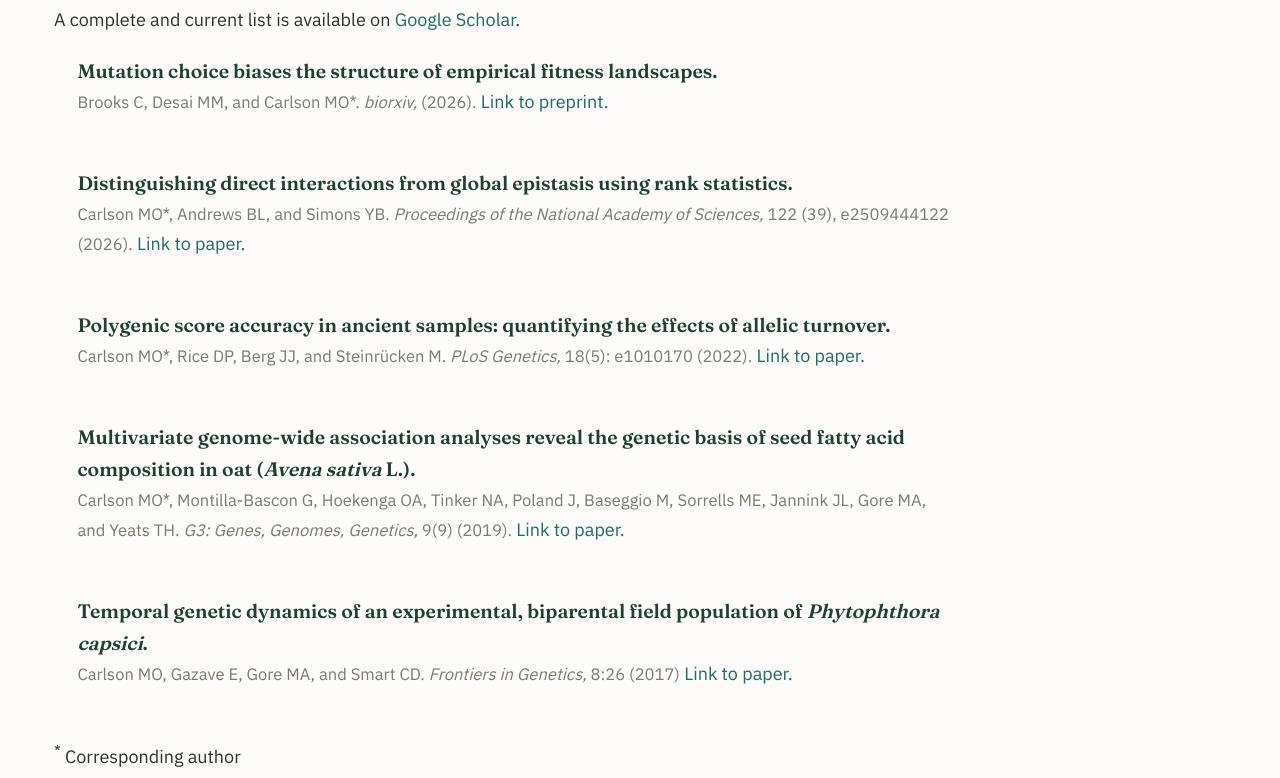
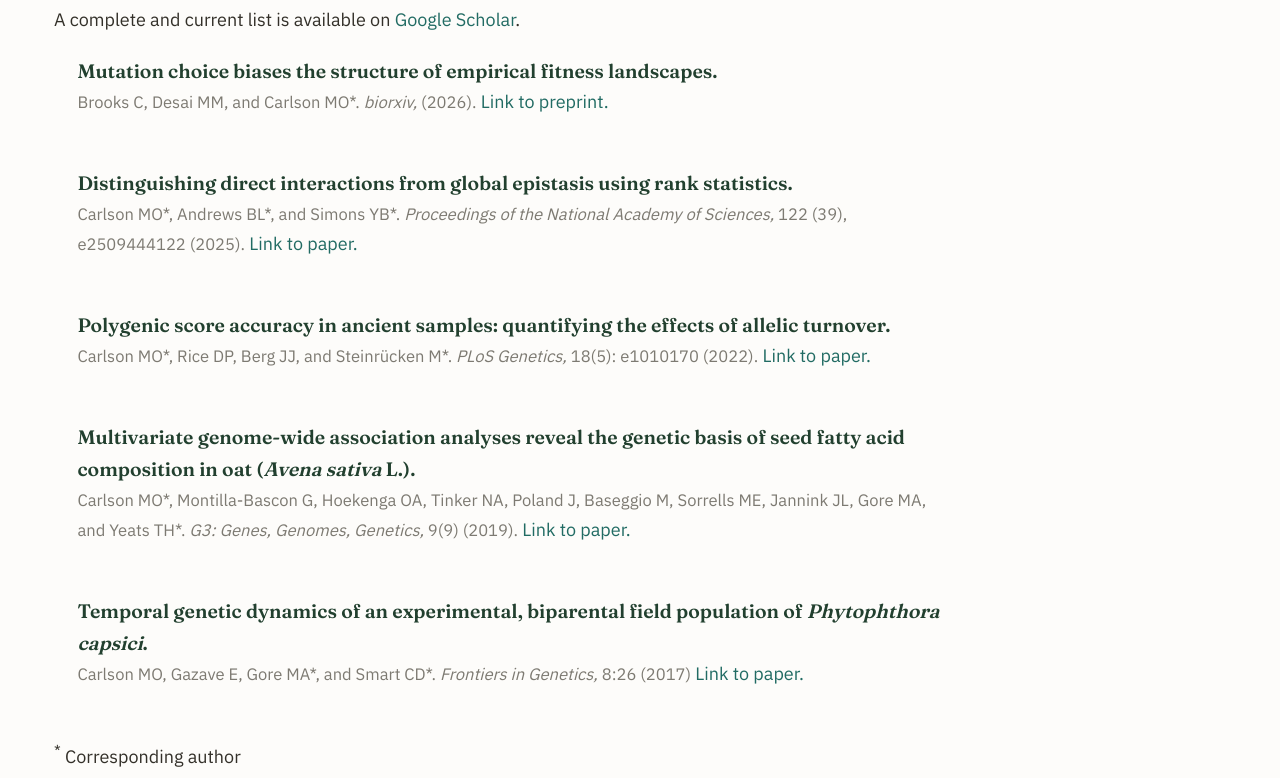
Before and after one commit to marync/carlsonlab, a plain HTML site: page publications.html in a window 1280 px wide. Shown: the part 174-952 px from the top of the page. Drawn offline with Linux system fonts and the light colour scheme.

Commit message:
update pubs

```diff
--- a/publications.html
+++ b/publications.html
@@ -45,15 +45,15 @@
        <li>
         <span class="pub-title">Distinguishing direct interactions from
           global epistasis using rank statistics.</span><br>
-        <span class="pub-meta">Carlson MO*, Andrews BL, and Simons YB.
+        <span class="pub-meta">Carlson MO*, Andrews BL*, and Simons YB*.
         <span class="pub-venue">Proceedings of the National Academy of Sciences,</span>
-        122 (39), e2509444122 (2026).</span>
+        122 (39), e2509444122 (2025).</span>
         <a href="https://www.pnas.org/doi/10.1073/pnas.2509444122">Link to paper.</a>
       </li>
       <li>
         <span class="pub-title">Polygenic score accuracy in ancient samples:
         quantifying the effects of allelic turnover.</span><br>
-        <span class="pub-meta">Carlson MO*, Rice DP, Berg JJ, and Steinrücken M.
+        <span class="pub-meta">Carlson MO*, Rice DP, Berg JJ, and Steinrücken M*.
         <span class="pub-venue">PLoS Genetics,</span> 18(5): e1010170 (2022).</span>
         <a href="https://doi.org/10.1371/journal.pgen.1010170">Link to paper.</a>
       </li>
@@ -62,7 +62,7 @@
         reveal the genetic basis of seed fatty acid composition in oat
         (<em>Avena sativa</em> L.).</span><br>
         <span class="pub-meta">Carlson MO*, Montilla-Bascon G, Hoekenga OA,
-          Tinker NA, Poland J, Baseggio M, Sorrells ME, Jannink JL, Gore MA, and Yeats TH.
+          Tinker NA, Poland J, Baseggio M, Sorrells ME, Jannink JL, Gore MA, and Yeats TH*.
           <span class="pub-venue">G3:
         Genes, Genomes, Genetics,</span> 9(9) (2019).</span>
         <a href="https://academic.oup.com/g3journal/article/9/9/2963/6026385">Link to paper.</a>
@@ -71,7 +71,7 @@
         <span class="pub-title">Temporal genetic dynamics of an experimental,
           biparental field population of
         <em>Phytophthora capsici</em>.</span><br>
-        <span class="pub-meta">Carlson MO, Gazave E, Gore MA, and Smart CD.
+        <span class="pub-meta">Carlson MO, Gazave E, Gore MA*, and Smart CD*.
           <span class="pub-venue">Frontiers in Genetics,</span> 8:26 (2017)</span>
         <a href="https://www.frontiersin.org/journals/genetics/articles/10.3389/fgene.2017.00026/full">Link to paper.</a>
       </li>
```
